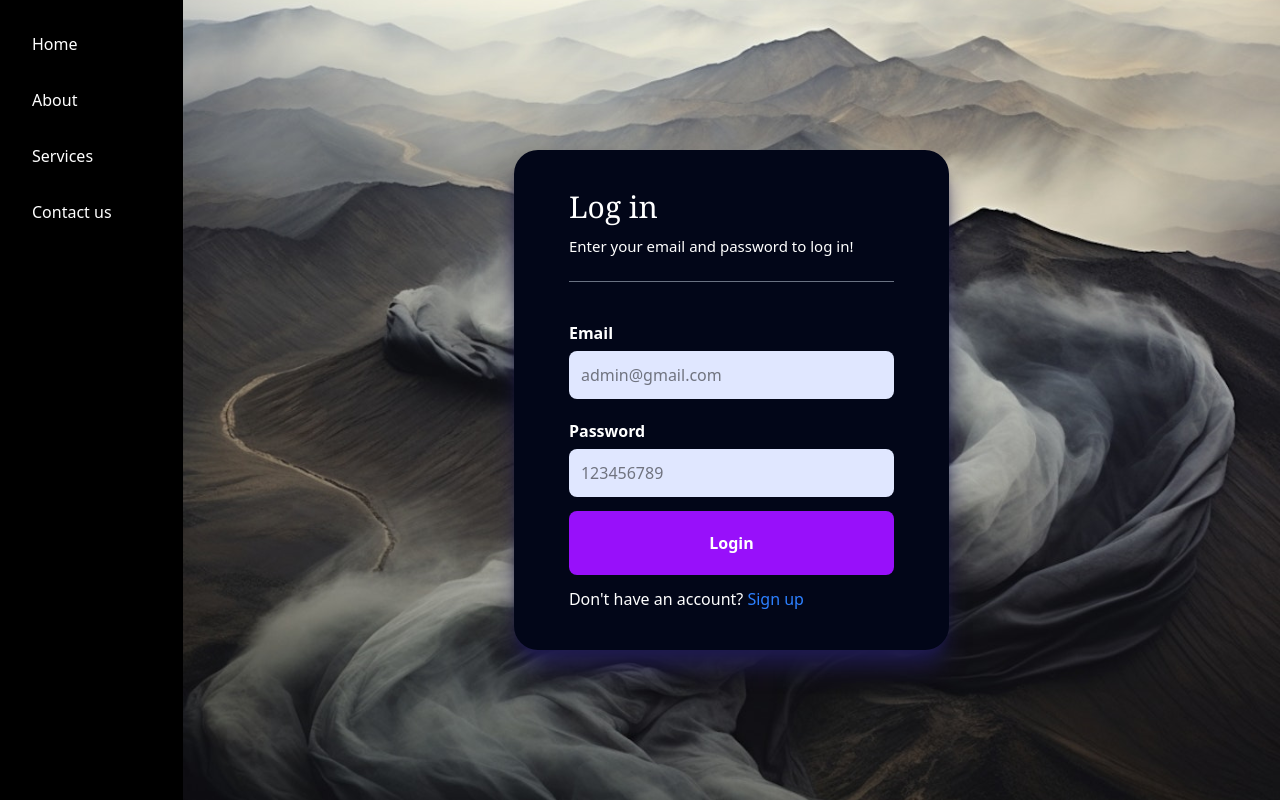
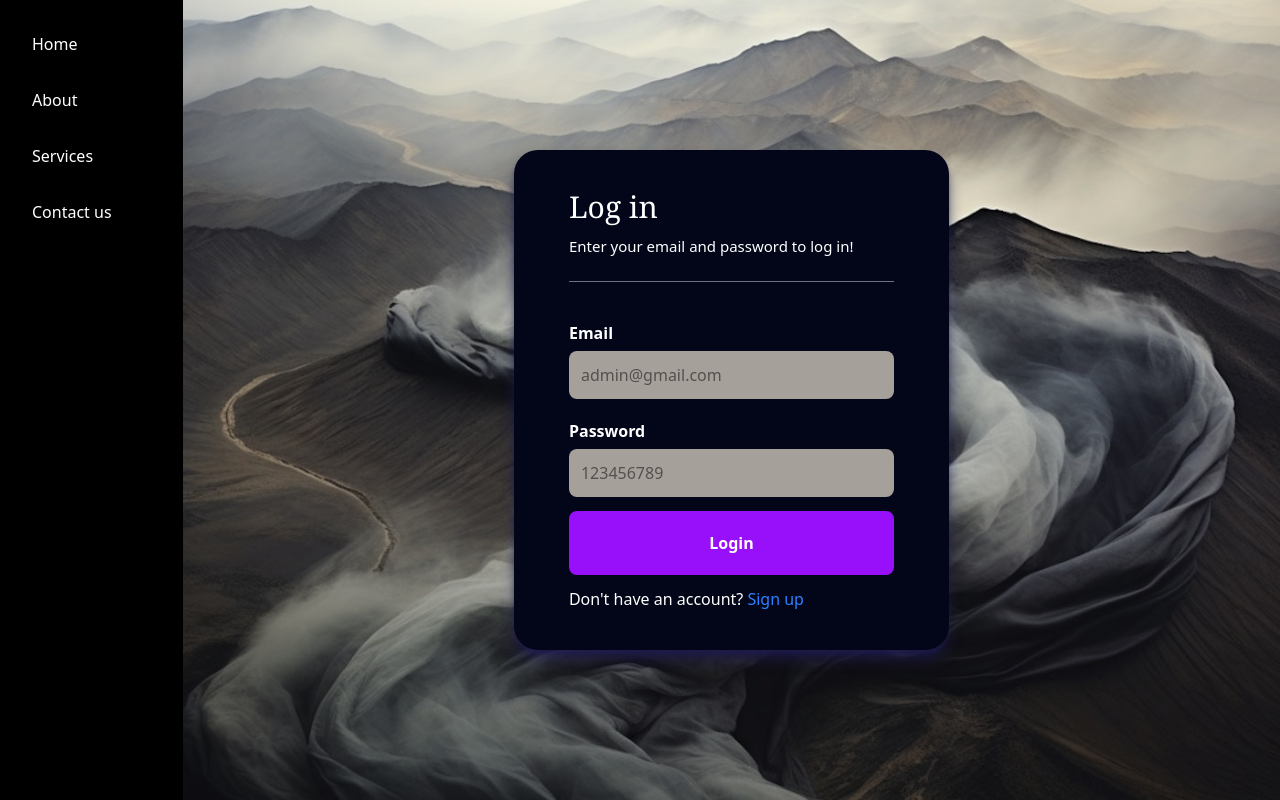
Before and after one commit to Aminnak/Losmonos-Factory, an Angular app in the folder frontend/: page /login in a window 1280 px wide. Built offline with nearby package versions, Linux system fonts and the light colour scheme; a web font is replaced by a local one.

Commit message:
update the login page colors

```diff
--- a/frontend/src/app/pages/log-in/login.component.html
+++ b/frontend/src/app/pages/log-in/login.component.html
@@ -2,7 +2,7 @@
     <div class="
         flex flex-col justify-center items-center
         w-[435px] h-[500px] space-y-3 bg-slate-950
-        shadow-xl shadow-indigo-950 rounded-3xl
+        shadow-lg shadow-indigo-950 rounded-3xl
     ">
         <div class="
             w-[325px] flex flex-col justify-evenly h-full"
@@ -19,9 +19,9 @@
                         <input
                             formControlName="email"
                             type="email" class="
-                                w-full bg-indigo-100 px-3 py-3 rounded-lg
-                                focus:outline-none hover:ring-indigo-700
-                                hover:ring-3 focus:ring-indigo-700 focus:ring-3
+                                w-full bg-stone-400 px-3 py-3 rounded-lg
+                                focus:outline-none hover:ring-stone-700
+                                hover:ring-3 focus:ring-stone-700 focus:ring-2
                                 transition duration-300" placeholder="admin@gmail.com
                             ">
                     </div>
@@ -32,17 +32,17 @@
                             placeholder="123456789"
                             type="email"
                             class="
-                                w-full bg-indigo-100 px-3 py-3
+                                w-full bg-stone-400 px-3 py-3
                                 rounded-lg focus:outline-none
-                                hover:ring-indigo-700 hover:ring-3
-                                focus:ring-indigo-700 focus:ring-3
+                                hover:ring-stone-700 hover:ring-3
+                                focus:ring-stone-700 focus:ring-2
                                 transition duration-300"
                             >
 
                         <div class="space-y-3 mt-1">
                             <button type="submit" (click)="submitLogInForm()" class="
-                                bg-purple-600 text-white py-5 px-10 mt-1
-                                rounded-lg font-extrabold w-full
+                                bg-purple-600 text-white py-5 px-10 mt-1 duration-300
+                                rounded-lg font-extrabold w-full active:scale-102
                                 ">
                                     Login
                             </button>
```
